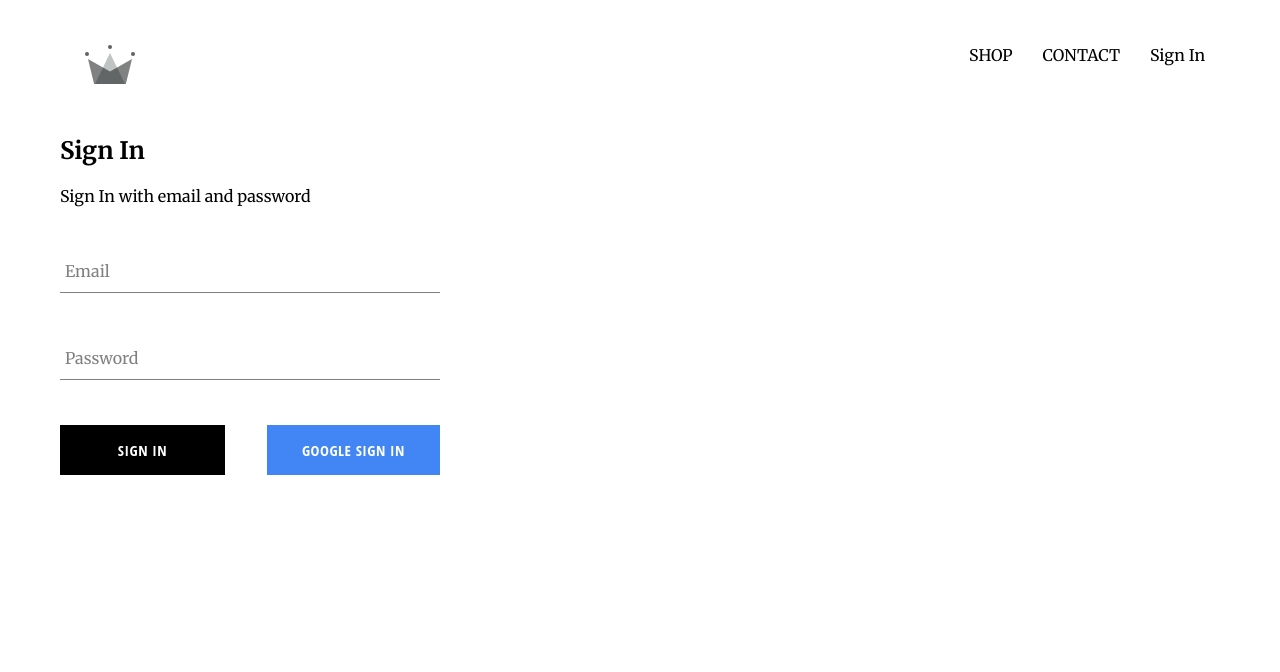
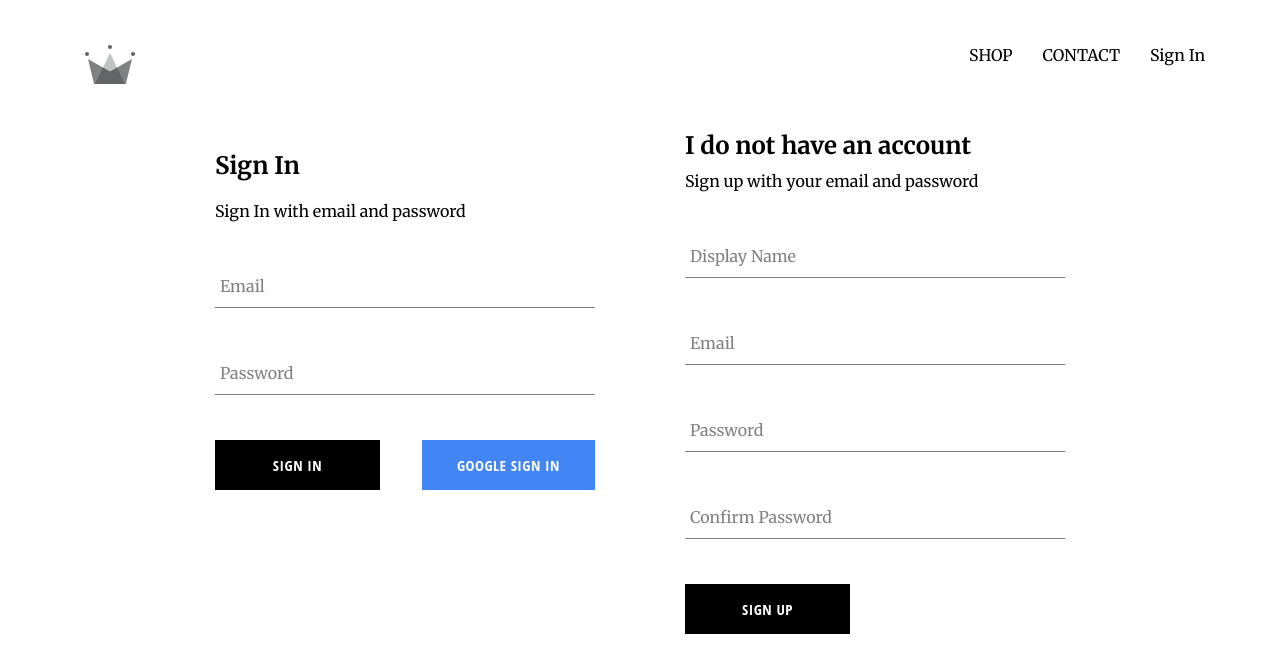
Before and after one commit to jamesv28/crwn-clothing, a React (Create React App) app: page /signin in a window 1280 px wide. Shown: the top 672 px of the page. Built offline with nearby package versions, Linux system fonts and the light colour scheme; no server answers.

Commit message:
added sign u plogic and component

```diff
--- a/src/App.js
+++ b/src/App.js
@@ -4,7 +4,9 @@ import Homepage from './pages/homepage/homepage.component';
 import ShopPage from './pages/shop/shop.component';
 import Header from './components/header/header.component';
 import SignInAndSignUpPage from './pages/sign-in-and-sign-up/sign-in-and-siign-up.page';
-import {auth} from './firebase/firebase.utils';
+import NotFound from './pages/not-found/not-found.page';
+
+import {auth, createUserProfileDocument} from './firebase/firebase.utils';
 
 import './App.css';
 
@@ -19,11 +21,23 @@ class App extends Component{
   unsubscribeFromAuth = null;
 
   componentDidMount() {
-    this.unsubscribeFromAuth = auth.onAuthStateChanged(user => {
-      this.setState({
-        currentUser: user
-      });
-    })
+    this.unsubscribeFromAuth = auth.onAuthStateChanged(async userAuth => {
+      if (userAuth) {
+        const userRef = await createUserProfileDocument(userAuth);
+
+        userRef.onSnapshot(snapShot => {
+          this.setState({
+            currentUser: {
+              id: snapShot.id,
+              ...snapShot.data()
+            }
+          });
+
+        });
+      }
+
+      this.setState({ currentUser: userAuth });
+    });
   }
 
   componentWillUnmount() {
@@ -39,6 +53,7 @@ class App extends Component{
           <Route exact path="/" component={Homepage} />
           <Route path="/shop"  component={ShopPage} />
           <Route path="/signin" component={SignInAndSignUpPage} />
+          <Route component={NotFound} />
         </Switch>
       </div>
     );
--- a/src/components/form-input/form-input.styles.scss
+++ b/src/components/form-input/form-input.styles.scss
@@ -52,3 +52,57 @@ $main-color: black;
     }
   }
 }
+$sub-color: grey;
+$main-color: black;
+
+@mixin shrinkLabel {
+  top: -14px;
+  font-size: 12px;
+  color: $main-color;
+}
+
+.group {
+  position: relative;
+  margin: 45px 0;
+
+  .form-input {
+    background: none;
+    background-color: white;
+    color: $sub-color;
+    font-size: 18px;
+    padding: 10px 10px 10px 5px;
+    display: block;
+    width: 100%;
+    border: none;
+    border-radius: 0;
+    border-bottom: 1px solid $sub-color;
+    margin: 25px 0;
+
+    &:focus {
+      outline: none;
+    }
+
+    &:focus ~ .form-input-label {
+      @include shrinkLabel();
+    }
+  }
+
+  input[type='password'] {
+    letter-spacing: 0.3em;
+  }
+
+  .form-input-label {
+    color: $sub-color;
+    font-size: 16px;
+    font-weight: normal;
+    position: absolute;
+    pointer-events: none;
+    left: 5px;
+    top: 10px;
+    transition: 300ms ease all;
+
+    &.shrink {
+      @include shrinkLabel();
+    }
+  }
+}
--- /dev/null
+++ b/src/components/sign-up/sign-up.styles.scss
@@ -0,0 +1,9 @@
+.sign-up {
+    display: flex;
+    flex-direction: column;
+    width: 380px;
+
+    .title {
+        margin: 10px 0;
+    };
+}
--- /dev/null
+++ b/src/components/sign-up/signup.component.jsx
@@ -0,0 +1,97 @@
+import React, {Component} from 'react';
+import FormInput from '../form-input/form-input.component';
+import CustomButton from '../button/custom-button.component';
+import {createUserProfileDocument, auth} from '../../firebase/firebase.utils';
+
+import './sign-up.styles.scss';
+
+class SignUp extends Component {
+    constructor() {
+        super();
+        this.state = {
+            displayName: '',
+            email: '',
+            password: '',
+            confirmPassword: ''
+        }
+    }
+
+    handleSubmit = async e => {
+        const {displayName, email, password, confirmPassword} = this.state;
+        e.preventDefault();
+
+        if(password !== confirmPassword) {
+            alert('Password and confirm password does not match');
+            return;
+        }
+
+        try {
+            const {user} = await auth.createUserWithEmailAndPassword(email, password);
+            await createUserProfileDocument(user, {displayName});
+            this.setState({
+                displayName: '',
+                email: '',
+                password: '',
+                confirmPassword: ''
+            })
+        } catch(err) {
+            console.error(err);
+        }
+    }
+
+
+    handleChange = (e) => {
+        const {name, value} = e.target;
+        this.setState({
+            [name]: value
+        });
+    }
+
+    render() {
+        const {displayName, email, password, confirmPassword} = this.state;
+        return (
+            <div className="sign-up">
+                <h2 className="title">I do not have an account</h2>
+                <span>Sign up with your email and password</span>
+                <form onSubmit={this.handleSubmit} className="sign-up-form">
+                    <FormInput
+                        type="text"
+                        name="displayName"
+                        value={displayName}
+                        onChange={this.handleChange}
+                        label="Display Name"
+                        required
+                     />
+                     <FormInput
+                        type="email"
+                        name="email"
+                        value={email}
+                        onChange={this.handleChange}
+                        label="Email"
+                        required
+                     />
+                     <FormInput
+                        type="password"
+                        name="password"
+                        value={password}
+                        onChange={this.handleChange}
+                        label="Password"
+                        required
+                  />
+                  <FormInput
+                        type="password"
+                        name="confirmPassword"
+                        value={confirmPassword}
+                        onChange={this.handleChange}
+                        label="Confirm Password"
+                        required
+                    />
+
+                    <CustomButton type="submit">Sign Up</CustomButton>
+                </form>
+            </div>
+        )
+    }
+}
+
+export default SignUp;
--- a/src/firebase/firebase.utils.js
+++ b/src/firebase/firebase.utils.js
@@ -14,16 +14,39 @@ const firebaseConfig = {
   messagingSenderId: "734339217795",
   appId: "1:734339217795:web:ceef11d0b11ed435fedeb6"
 };
-
 // Initialize Firebase
 firebase.initializeApp(firebaseConfig);
+
+export const createUserProfileDocument = async (userAuth, additionalData) => {
+  if (!userAuth) return;
+
+  const userRef = firestore.doc(`users/${userAuth.uid}`);
+
+  const snapShot = await userRef.get();
+
+  if (!snapShot.exists) {
+    const { displayName, email } = userAuth;
+    const createdAt = new Date();
+    try {
+      await userRef.set({
+        displayName,
+        email,
+        createdAt,
+        ...additionalData
+      });
+    } catch (error) {
+      console.log('error creating user', error.message);
+    }
+  }
+
+  return userRef;
+};
 
 export const auth = firebase.auth();
 export const firestore = firebase.firestore();
 
 const provider = new firebase.auth.GoogleAuthProvider();
-provider.setCustomParameters({prompt: 'select_account'});
-
+provider.setCustomParameters({ prompt: 'select_account' });
 export const signInWithGoogle = () => auth.signInWithPopup(provider);
 
 export default firebase;
--- /dev/null
+++ b/src/pages/not-found/not-found.page.jsx
@@ -0,0 +1,11 @@
+import React from 'react';
+import './not-found.styles.scss';
+
+const NotFound = () => (
+    <div className="not-found">
+        <h1>Oops - There was a problem</h1>
+        <p>This page seems to not exist</p>
+    </div>
+)
+
+export default NotFound;
--- /dev/null
+++ b/src/pages/not-found/not-found.styles.scss
@@ -0,0 +1,6 @@
+.not-found {
+    display: flex;
+    flex-direction: column;
+    justify-content: space-between;
+    align-items: center;
+}
--- a/src/pages/sign-in-and-sign-up/sign-in-and-sign-up.styles.scss
+++ b/src/pages/sign-in-and-sign-up/sign-in-and-sign-up.styles.scss
@@ -0,0 +1,6 @@
+.sign-in-and-sign-up {
+    width: 850px;
+    display: flex;
+    justify-content: space-between;
+    margin: 30px auto;
+}
--- a/src/pages/sign-in-and-sign-up/sign-in-and-siign-up.page.jsx
+++ b/src/pages/sign-in-and-sign-up/sign-in-and-siign-up.page.jsx
@@ -1,11 +1,13 @@
 import React from 'react';
 import SignIn from '../../components/sign-in/sign-in.component';
+import SignUp from '../../components/sign-up/signup.component';
 
 import './sign-in-and-sign-up.styles.scss';
 
 const SignInAndSignUpPage = () => (
     <div className="sign-in-and-sign-up">
         <SignIn />
+        <SignUp />
     </div>
 )
 
```
